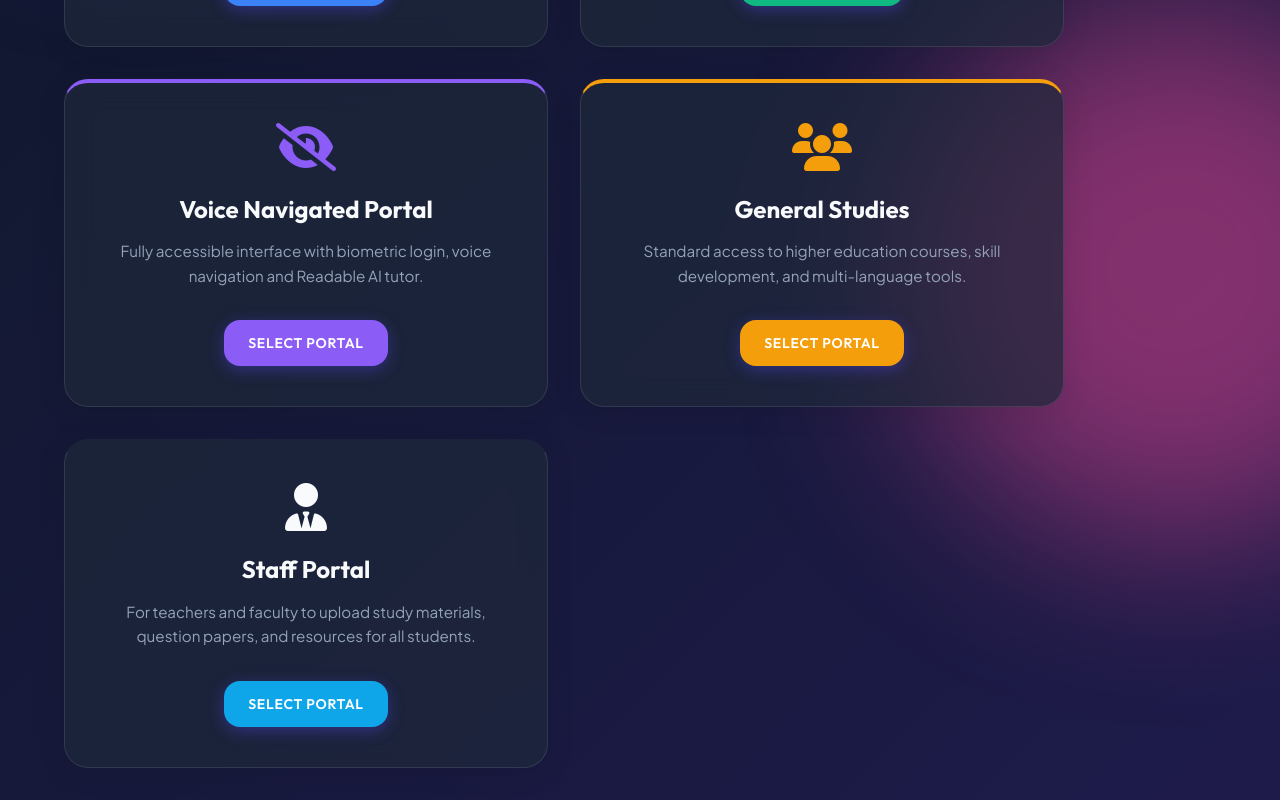
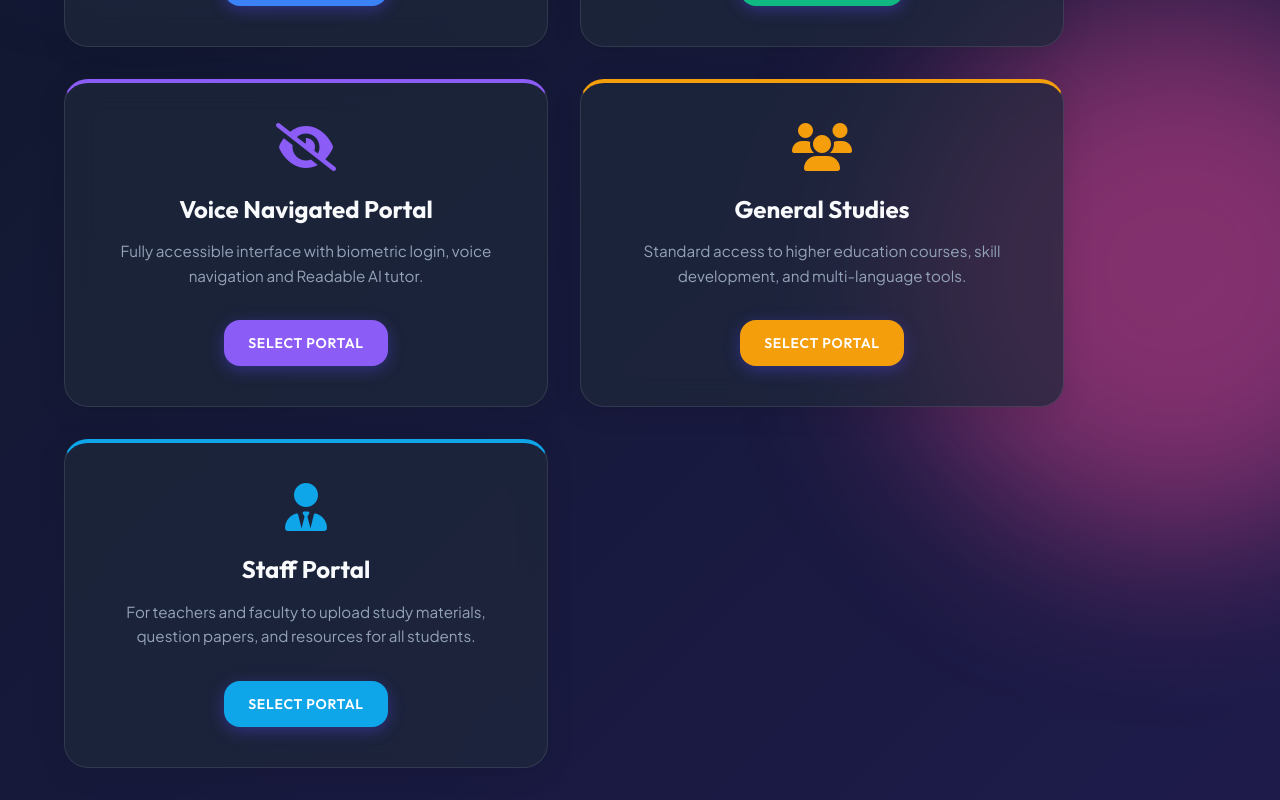
Before and after one commit to Jayaprakash23022006/tagore-learning-platform, a React (Vite) app: page / in a window 1280 px wide. Shown: the part 456-1256 px from the top of the page. Built offline with nearby package versions, Linux system fonts and the light colour scheme; no server answers.

Commit message:
Update index.css

```diff
--- a/src/index.css
+++ b/src/index.css
@@ -803,6 +803,27 @@ a {
     color: var(--portal-common-start);
 }
 
+/* Staff portal card */
+.portal-staff {
+    border-top-color: #0ea5e9;
+}
+
+.portal-staff i.portal-icon {
+    color: #0ea5e9;
+}
+
+/* Auth success message */
+.auth-success {
+    background: rgba(16, 185, 129, 0.15);
+    border: 1px solid rgba(16, 185, 129, 0.4);
+    color: #34d399;
+    padding: 0.75rem 1rem;
+    border-radius: var(--radius-sm);
+    margin-bottom: 1rem;
+    font-size: 0.9rem;
+}
+
+
 /* ─── Login Modal ───────────────────────────────────────────────── */
 .form-popup {
     position: fixed;
```
